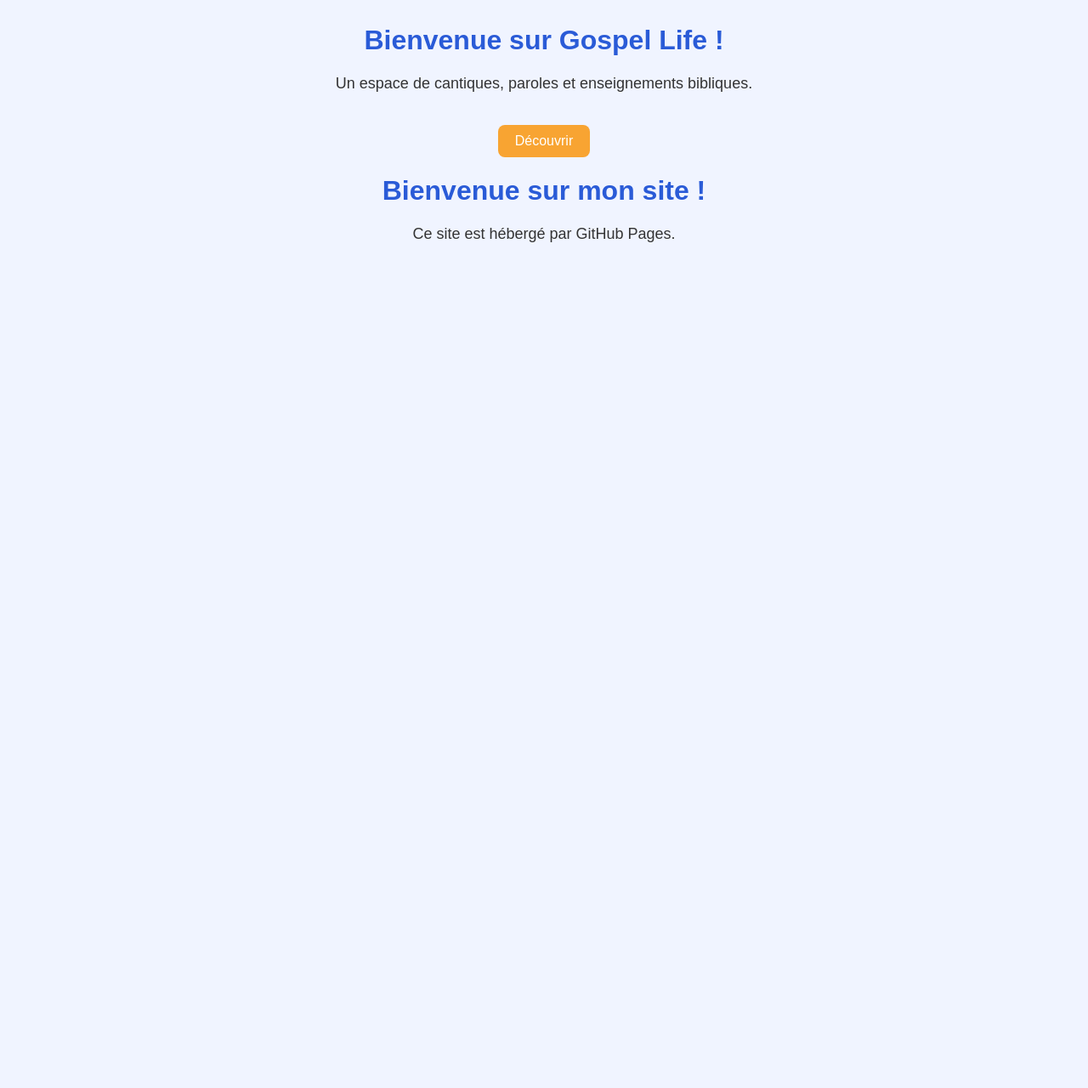
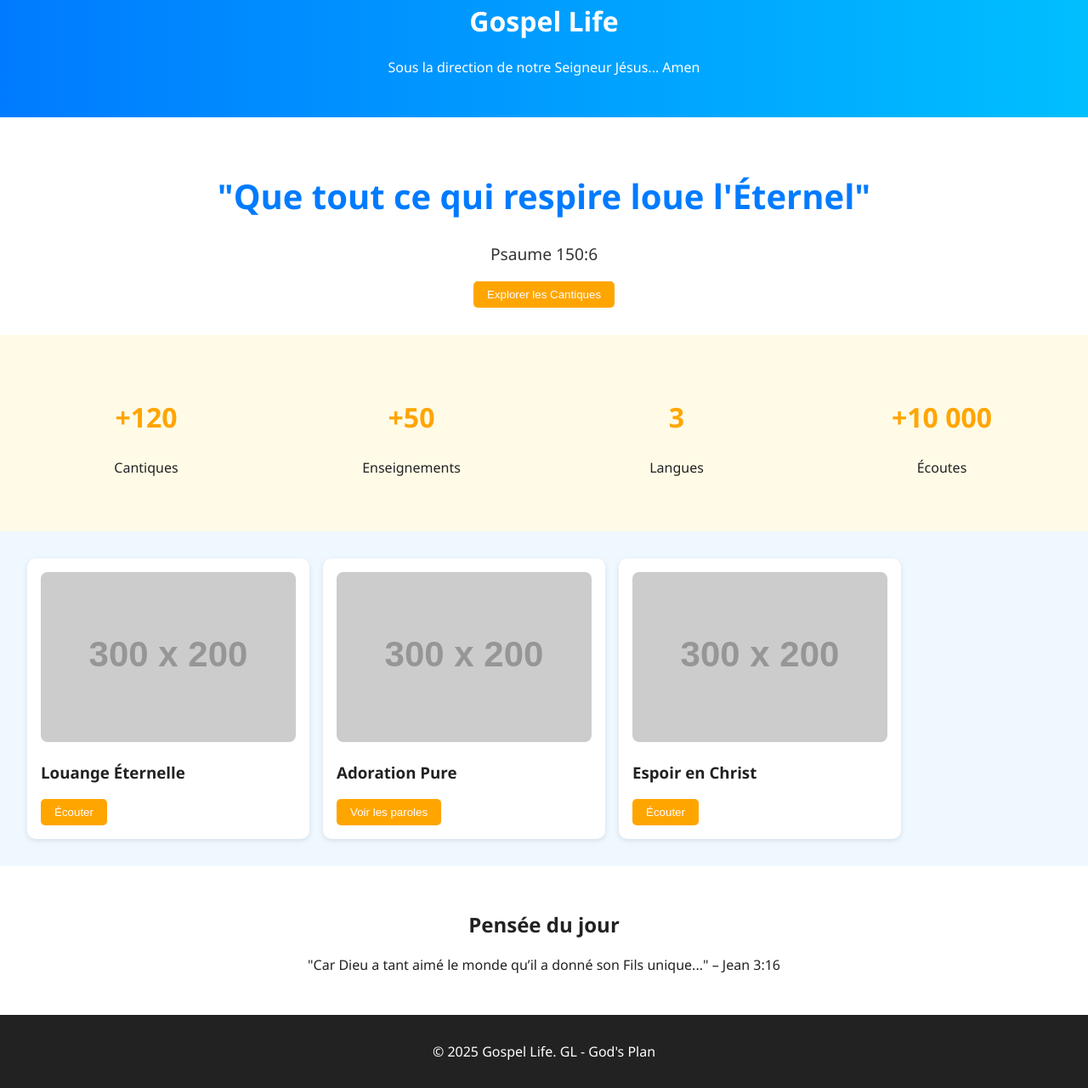
Before and after one commit to faveurcasmir1234/gospel-life, a plain HTML site: page index.html in a window 1280 px wide. Shown: the part 50-1330 px from the top of the page at 85% size. Before the commit the page ends 800 px from the top, so only its background shows below. Drawn offline with Linux system fonts and the light colour scheme; placeholder pictures from the web are drawn by us.

Commit message:
Update index.html

```diff
--- a/index.html
+++ b/index.html
@@ -1,49 +1,72 @@
-<!DOCTYPE html>
-<html lang="fr">
+<!DOCTYPE html><html lang="fr">
 <head>
-  <meta charset="UTF-8">
-  <title>Gospel Life</title>
+  <meta charset="UTF-8" />
+  <meta name="viewport" content="width=device-width, initial-scale=1.0" />
+  <title>Gospel Life - Accueil</title>
+  <link rel="stylesheet" href="https://cdnjs.cloudflare.com/ajax/libs/font-awesome/6.0.0/css/all.min.css" />
   <style>
-    body {
-      font-family: Arial, sans-serif;
-      background: #f0f4ff;
-      color: #333;
-      text-align: center;
-      padding: 50px;
-    }
-    h1 {
-      color: #2a5bd7;
-    }
-    p {
-      font-size: 18px;
-    }
-    .button {
-      margin-top: 20px;
-      padding: 10px 20px;
-      background-color: #f8a432;
-      color: white;
-      border: none;
-      border-radius: 8px;
-      cursor: pointer;
-      font-size: 16px;
-    }
-    .button:hover {
-      background-color: #e0871b;
-    }
+    body { margin: 0; font-family: 'Segoe UI', sans-serif; background: #f9f9f9; color: #222; }
+    header { background: linear-gradient(to right, #007BFF, #00BFFF); color: white; padding: 2rem; text-align: center; }
+    .hero { display: flex; flex-direction: column; align-items: center; justify-content: center; background: white; padding: 2rem; }
+    .hero h1 { font-size: 2.5rem; margin-bottom: 0.5rem; color: #007BFF; }
+    .hero p { font-size: 1.2rem; color: #333; }
+    .stats { display: flex; justify-content: space-around; background: #fffbe6; padding: 2rem 1rem; text-align: center; }
+    .stat { flex: 1; padding: 1rem; }
+    .stat h2 { color: #FFA500; font-size: 2rem; }
+    .carousel { display: flex; overflow-x: auto; gap: 1rem; padding: 2rem; background: #f0f8ff; }
+    .card { background: white; border-radius: 10px; padding: 1rem; box-shadow: 0 2px 6px rgba(0,0,0,0.1); min-width: 250px; }
+    .card img { width: 100%; border-radius: 8px; }
+    .devotion { background: #fff; padding: 2rem; text-align: center; }
+    footer { background: #222; color: white; padding: 1rem; text-align: center; }
+    button { background: #FFA500; color: white; border: none; padding: 0.5rem 1rem; border-radius: 5px; cursor: pointer; }
   </style>
 </head>
 <body>
-  <h1>Bienvenue sur Gospel Life !</h1>
-  <p>Un espace de cantiques, paroles et enseignements bibliques.</p>
-  <button class="button" onclick="alert('Dieu te bénisse !')">Découvrir</button>
+  <header>
+    <h1>Gospel Life</h1>
+    <p>Sous la direction de notre Seigneur Jésus... Amen</p>
+  </header>  <section class="hero">
+    <h1>"Que tout ce qui respire loue l'Éternel"</h1>
+    <p>Psaume 150:6</p>
+    <button>Explorer les Cantiques</button>
+  </section>  <section class="stats">
+    <div class="stat">
+      <h2>+120</h2>
+      <p>Cantiques</p>
+    </div>
+    <div class="stat">
+      <h2>+50</h2>
+      <p>Enseignements</p>
+    </div>
+    <div class="stat">
+      <h2>3</h2>
+      <p>Langues</p>
+    </div>
+    <div class="stat">
+      <h2>+10 000</h2>
+      <p>Écoutes</p>
+    </div>
+  </section>  <section class="carousel">
+    <div class="card">
+      <img src="https://via.placeholder.com/300x200?text=Chant+1" alt="Chant 1" />
+      <h3>Louange Éternelle</h3>
+      <button>Écouter</button>
+    </div>
+    <div class="card">
+      <img src="https://via.placeholder.com/300x200?text=Chant+2" alt="Chant 2" />
+      <h3>Adoration Pure</h3>
+      <button>Voir les paroles</button>
+    </div>
+    <div class="card">
+      <img src="https://via.placeholder.com/300x200?text=Chant+3" alt="Chant 3" />
+      <h3>Espoir en Christ</h3>
+      <button>Écouter</button>
+    </div>
+  </section>  <section class="devotion">
+    <h2>Pensée du jour</h2>
+    <p>"Car Dieu a tant aimé le monde qu’il a donné son Fils unique..." – Jean 3:16</p>
+  </section>  <footer>
+    <p>&copy; 2025 Gospel Life. GL - God's Plan</p>
+  </footer>
 </body>
-</html><!DOCTYPE html>
-<html>
-  <head>
-    <title>Mon site GitHub Pages</title>
-  </head>
-  <body>
-    <h1>Bienvenue sur mon site !</h1>
-    <p>Ce site est hébergé par GitHub Pages.</p>
-  </body>
 </html>
```
